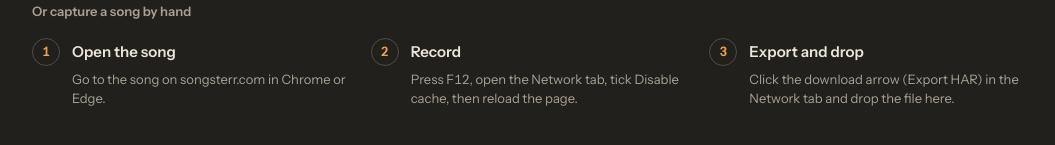
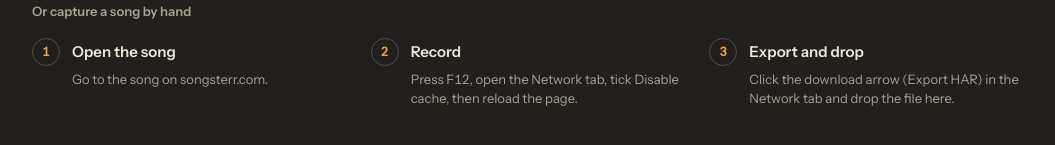
Before and after one commit to eliascarlsonn/tab-trainer, a React (Vite) app: page / in a window 1280 px wide. Shown: the part 647-792 px from the top of the page, without its empty margins (112-1167 px from the left). Built offline with nearby package versions, Linux system fonts and the light colour scheme.

Commit message:
Drop the browser requirement from the capture guide
Any browser with a Network panel that exports HAR works.

```diff
--- a/src/features/library/CaptureGuide.tsx
+++ b/src/features/library/CaptureGuide.tsx
@@ -3,7 +3,7 @@ import { bookmarkletHref } from "@/songsterr/bookmarklet";
 import styles from "./CaptureGuide.module.css";
 
 const STEPS = [
-  { title: "Open the song", body: "Go to the song on songsterr.com in Chrome or Edge." },
+  { title: "Open the song", body: "Go to the song on songsterr.com." },
   { title: "Record", body: "Press F12, open the Network tab, tick Disable cache, then reload the page." },
   {
     title: "Export and drop",
```
Also changed, not shown: 1 other file (tests, documents, lock files or other folders).
